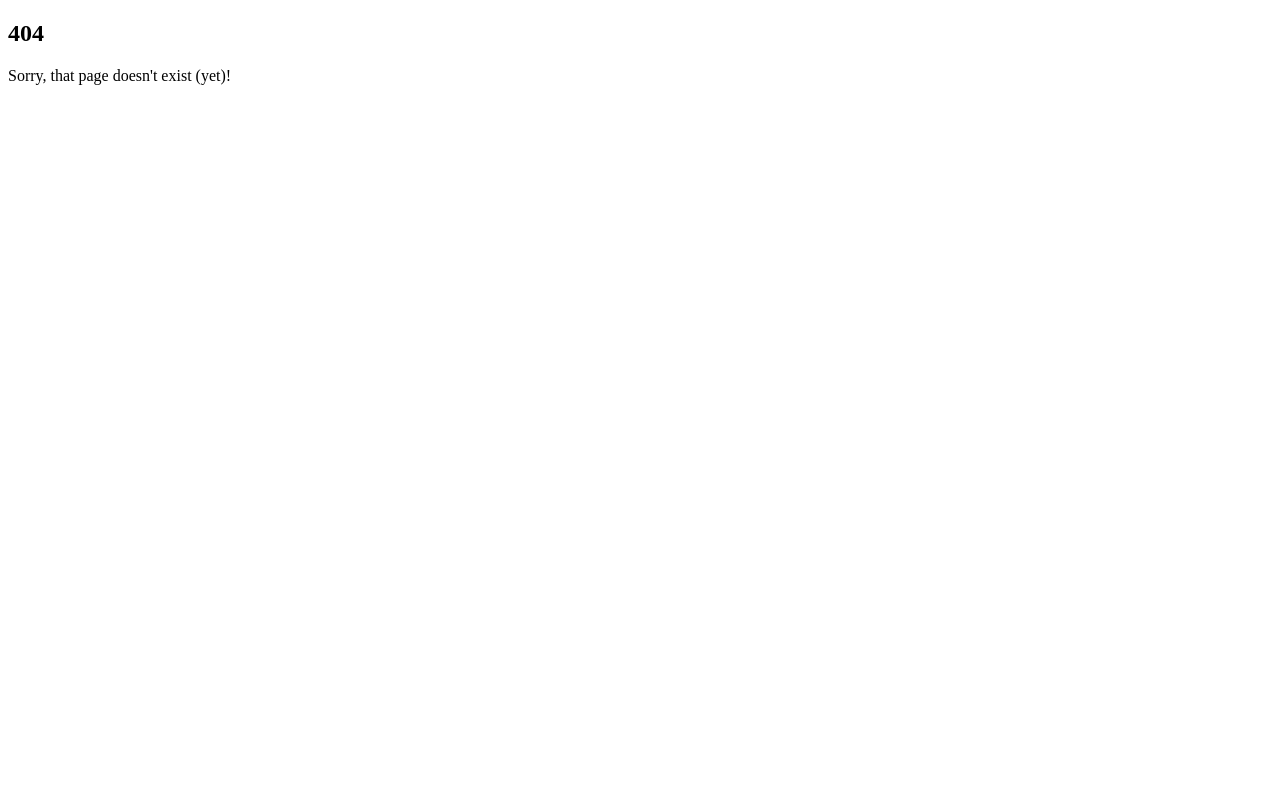
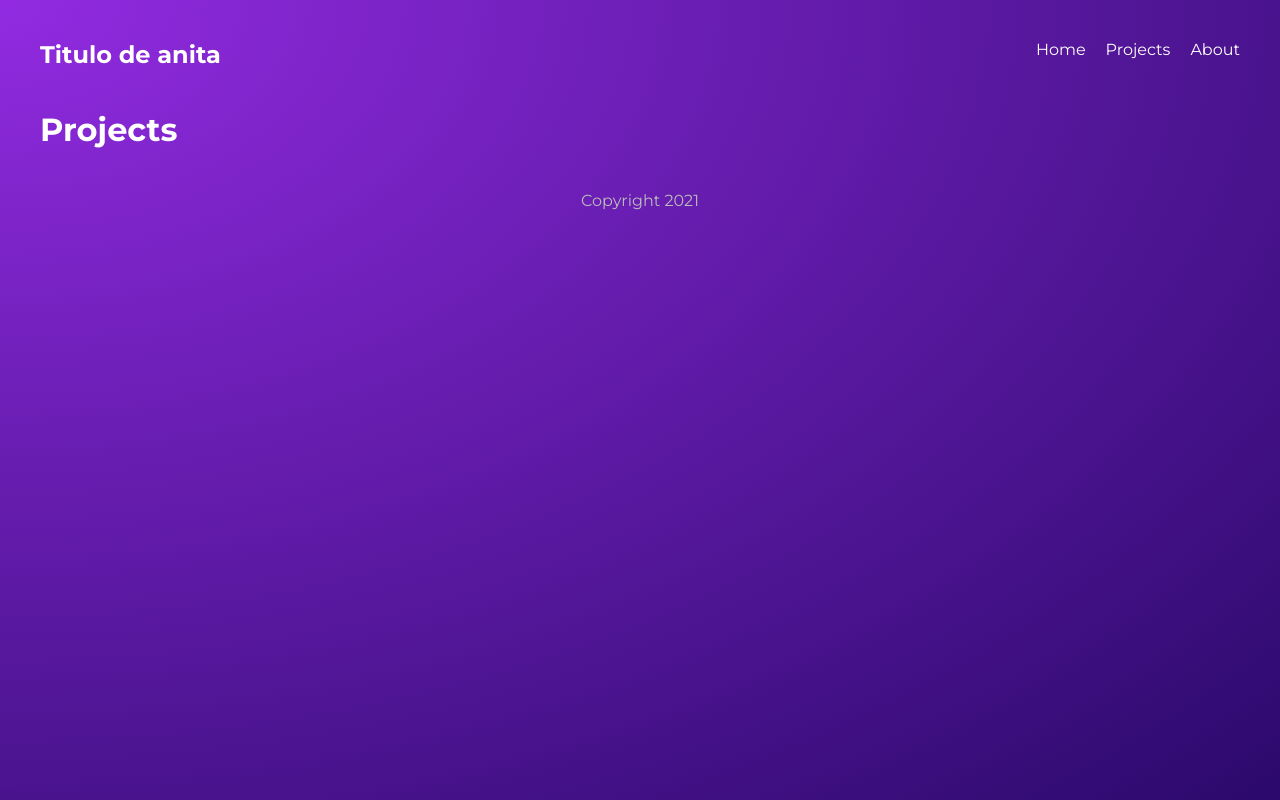
Before and after one commit to ani-ferreira/project, a Gatsby site: page /projects in a window 1280 px wide. Before the commit this address had no page. Built offline with nearby package versions, Linux system fonts and the light colour scheme; Gatsby itself is replaced by a stand-in of ours.

Commit message:
change page name projects

```diff
--- a/src/components/Navbar.js
+++ b/src/components/Navbar.js
@@ -19,7 +19,7 @@ export default function Navbar() {
       <h1>{title}</h1>
       <div className="links">
         <Link to="/">Home</Link>
-        <Link to="/contact">Contact</Link>
+        <Link to="/projects">Projects</Link>
         <Link to="/about">About</Link>
       </div>
     </nav>
--- a/src/pages/contact.js
+++ b/src/pages/projects.js
@@ -1,14 +1,14 @@
 import React from "react"
 import Layout from "../components/Layout"
 
-const Contact = () => {
+const Projects = () => {
   return (
     <Layout>
       <div>
-        <h1>Contact</h1>
+        <h1>Projects</h1>
       </div>
     </Layout>
   )
 }
 
-export default Contact
+export default Projects
```
